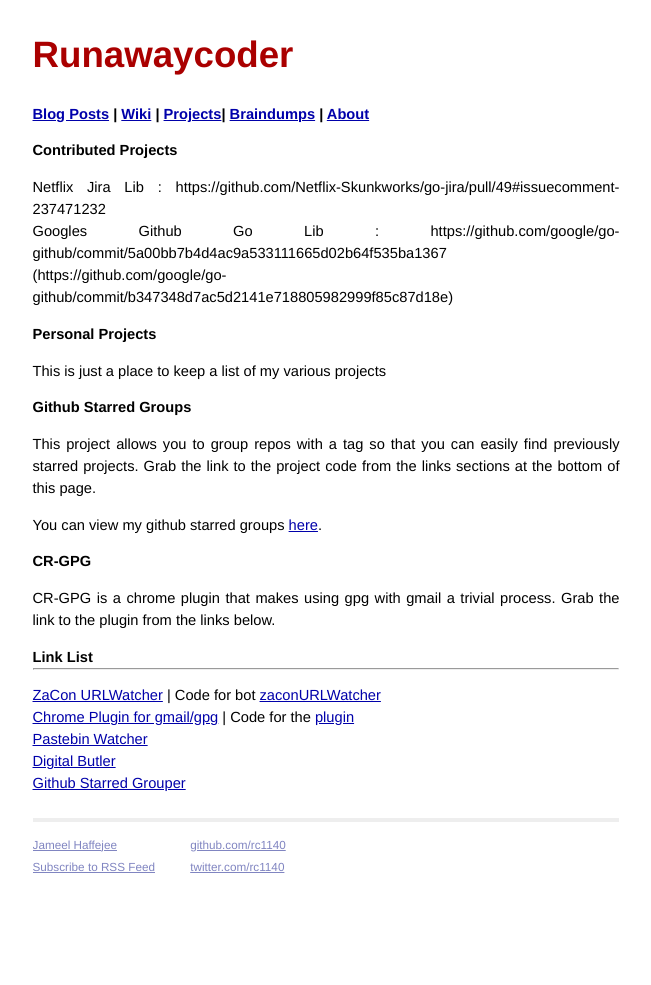
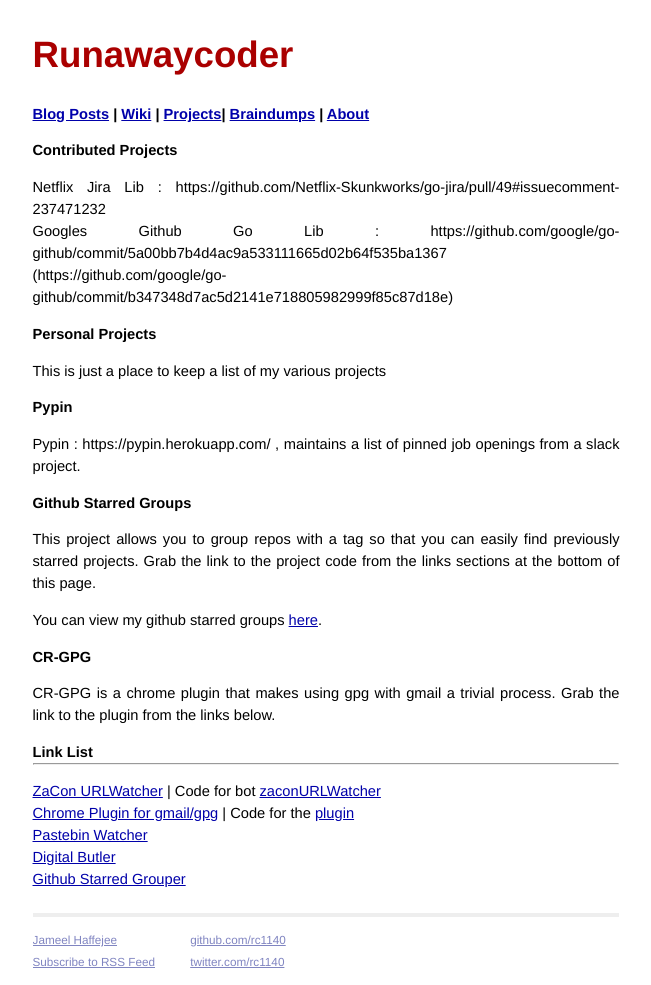
Before and after one commit to RC1140/rc1140.github.com, a Jekyll site: the page built from projects/index.md, in a window 1280 px wide. Shown: the whole page, without its empty margins (314-965 px from the left). Built offline with Jekyll 4.4.1, drawn with Linux system fonts in a browser that asks for light colours; before the commit the page ends 944 px from its top, so only the background shows below that.

Commit message:
Update index.md

```diff
--- a/projects/index.md
+++ b/projects/index.md
@@ -10,6 +10,10 @@
 ## Personal Projects
 
 This is just a place to keep a list of my various projects
+
+## Pypin
+
+Pypin : https://pypin.herokuapp.com/ , maintains a list of pinned job openings from a slack project.
 
 ## Github Starred Groups
 
```
